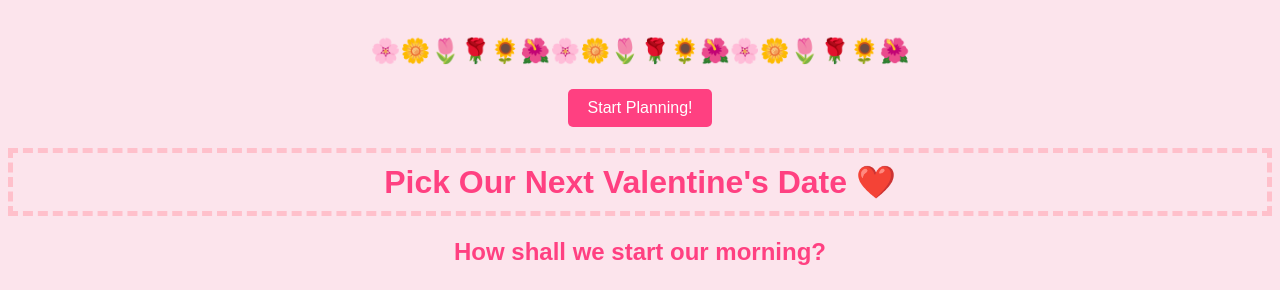
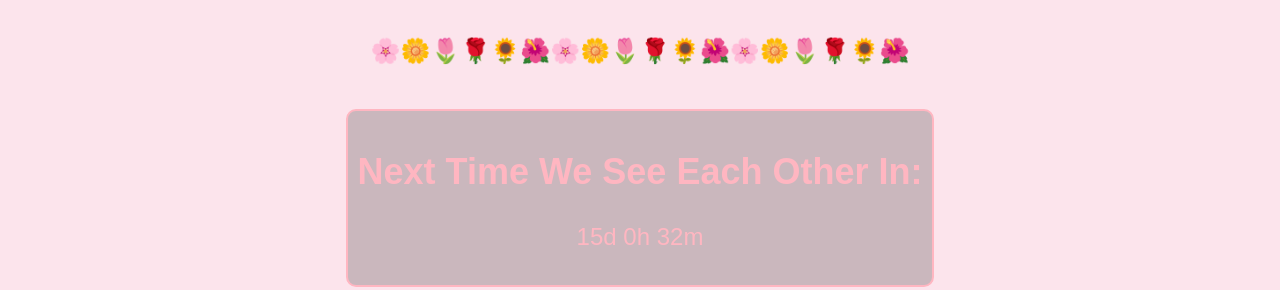
Before and after one commit to valentinawam/armandoxvalentina, a website: page index.html in a window 1280 px wide. Shown: the part 868-1158 px from the top of the page. Drawn offline with Linux system fonts and the light colour scheme.

Commit message:
Updated Timer

```diff
--- a/index.html
+++ b/index.html
@@ -110,6 +110,17 @@
         color: white;
         cursor: pointer;
       }
+      .countdown-container {
+    text-align: center;
+    font-size: 24px;
+    color: lightpink;
+    margin: 20px;
+    padding: 10px;
+    border: 2px solid lightpink;
+    border-radius: 10px;
+    display: inline-block;
+    background: rgba(0, 0, 0, 0.2);
+      }
     </style>
   </head>
   <body style="background-color: #fce4ec">
@@ -183,6 +194,16 @@
       <p style="font-size: 24px; text-align: center">
         🌸🌼🌷🌹🌻🌺🌸🌼🌷🌹🌻🌺🌸🌼🌷🌹🌻🌺
       </p>
+
+      <div class="countdown-container">
+        <h2>Next Time We See Each Other In:</h2>
+        <p id="countdown"></p>
+    </div>
+
+
+    <p style="font-size: 24px; text-align: center">
+      🌸🌼🌷🌹🌻🌺🌸🌼🌷🌹🌻🌺🌸🌼🌷🌹🌻🌺
+    </p>
 
       <button id="startButton" onclick="startQuiz()">Start Planning!</button>
     </div>
@@ -395,6 +416,26 @@
         document.getElementById("question2").classList.add("hidden"); // Hide second question
         document.getElementById("startButton").classList.remove("hidden"); // Show start button again
       }
+
+      function updateCountdown() {
+        const eventDate = new Date("2025-02-26 21:00:00").getTime();
+        const now = new Date().getTime();
+        const timeLeft = eventDate - now;
+
+        const days = Math.floor(timeLeft / (1000 * 60 * 60 * 24));
+        const hours = Math.floor((timeLeft % (1000 * 60 * 60 * 24)) / (1000 * 60 * 60));
+        const minutes = Math.floor((timeLeft % (1000 * 60 * 60)) / (1000 * 60));
+
+        document.getElementById("countdown").innerHTML = `${days}d ${hours}h ${minutes}m`;
+
+        if (timeLeft < 0) {
+            document.getElementById("countdown").innerHTML = "💖 It's time! 💖";
+            clearInterval(timerInterval);
+        }
+    }
+
+    updateCountdown(); // Run once immediately
+    const timerInterval = setInterval(updateCountdown, 1000); // Update every second
     </script>
   </body>
 </html>
```
